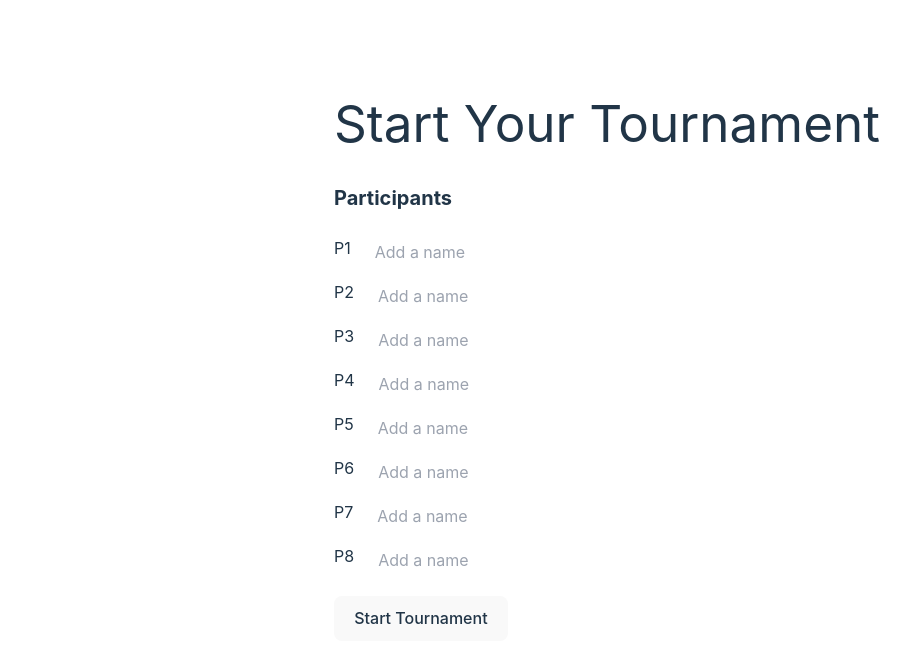
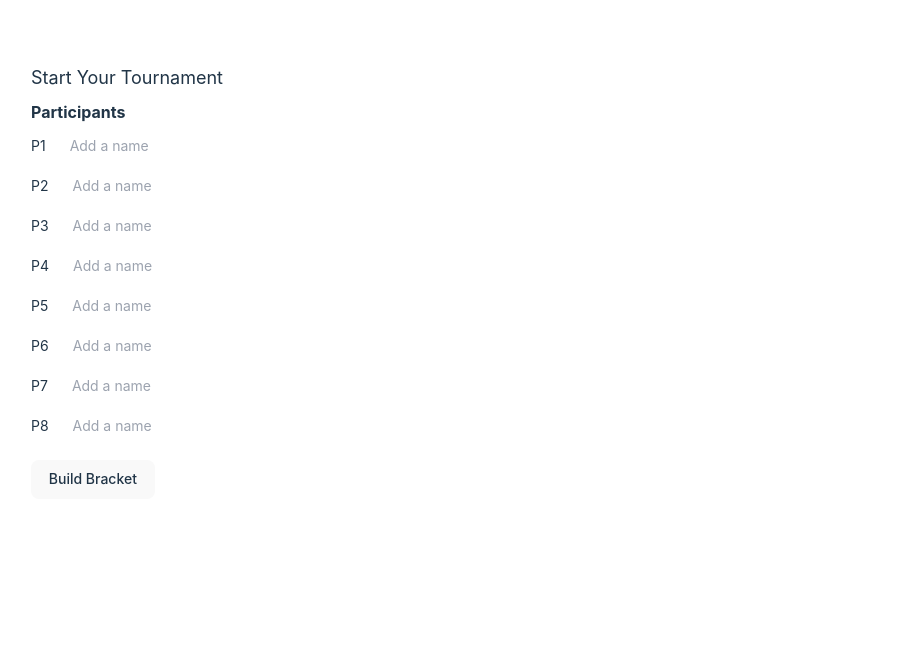
Before and after one commit to mattbanh/tournament-bracket, a React (Vite) app: page / in a window 1280 px wide. Shown: the top 662 px of the page, without its empty margins (33-943 px from the left). Built offline with nearby package versions, Linux system fonts and the light colour scheme.

Commit message:
adjusted styling added ability to view bracket live with form changes

```diff
--- a/src/App.jsx
+++ b/src/App.jsx
@@ -2,7 +2,7 @@
 // If you use uuid, during re-render it will create a new key, re-rendering any elements that contain the key
 
 import { useState } from "react";
-import "./App.css";
+// import "./App.css";
 import Bracket from "./components/Bracket/Bracket";
 
 function App() {
@@ -31,19 +31,22 @@ function App() {
   };
 
   return (
-    <section>
-      {!start && (
-        <section>
-          <h1 className="mb-8">Start Your Tournament</h1>
+    <main className="m-16">
+      <section className="mx-auto max-w-7xl ">
+        <section className="">
+          <h1 className="text-lg mb-2">Start Your Tournament</h1>
           <div className="text-left">
             <form className="mb-16" onSubmit={startTournament}>
-              <h2 className="text-xl font-bold mb-6">Participants</h2>
-              <div className="flex flex-col w-1/2 mb-2">
+              <h2 className="text-md font-bold mb-2">Participants</h2>
+              <div className="flex flex-col mb-2">
                 {players.map((player) => (
-                  <label className="mb-3 flex justify-between" key={player}>
+                  <label
+                    className="mb-3 text-sm w-[240px] flex justify-between items-center"
+                    key={player}
+                  >
                     {player}
                     <input
-                      className="mx-3 rounded-md py-1 px-3"
+                      className="mx-3 rounded-md py-1 px-3 text-sm"
                       placeholder="Add a name"
                       name={player}
                       onChange={handleInputChange}
@@ -52,13 +55,13 @@ function App() {
                   </label>
                 ))}
               </div>
-              <button>Start Tournament</button>
+              <button className="text-sm">Build Bracket</button>
             </form>
           </div>
         </section>
-      )}
-      {start && <Bracket players={values} />}
-    </section>
+        <Bracket players={values} start={start} />
+      </section>
+    </main>
   );
 }
 
--- a/src/components/Bracket/Bracket.jsx
+++ b/src/components/Bracket/Bracket.jsx
@@ -1,6 +1,4 @@
-// 6:30 1.5 hours
-
-function Bracket({ players }) {
+function Bracket({ players, start }) {
   console.log(players);
   const getPlayerKeys = (players) => {
     let playerKeys = [];
@@ -13,19 +11,6 @@ function Bracket({ players }) {
     return playerKeys;
   };
 
-  // let playerNumber = 7;
-  // let playerArr = [];
-  // let rounds = Math.ceil(Math.log(playerNumber) / Math.log(2));
-
-  // for (let i = 0; i < playerNumber; i++) {
-  //   playerArr.push(`P${i + 1}`);
-  // }
-  // let eightGroup = (rounds - 2) * 8;
-  // while (playerArr.length < eightGroup) {
-  //   playerArr.push("BYE");
-  // }
-
-  // console.log(playerArr);
   const createSeedIndArr = (rounds) => {
     const iteration = rounds - 1;
 
@@ -74,24 +59,22 @@ function Bracket({ players }) {
     return sortedPlayerArr;
   };
 
-  const createBracket = (players) => {
-    const playerKeys = getPlayerKeys(players);
-    const sortedPlayerKeys = sortPlayerKeys(playerKeys);
-    console.log("sPK", sortedPlayerKeys);
+  const createMatches = (sortedPlayerKeys) => {
+    if (sortedPlayerKeys[0]) {
       return sortedPlayerKeys.map((key, i) => {
         if (i % 2 === 0) {
           return (
-          <li key={(key, i)} className="relative mb-[100px]">
+            <li key={(key, i)} className="relative mb-[40px]">
               <div
                 className={
                   (i + 2) % 4 !== 0
-                  ? "p-2  bg-green-200 before:absolute before:border-t-2 before:w-full before:left-4 before:top-1/2 before:-z-10 after:absolute after:border-r-2 after:h-[100px] after:-right-4 after:top-1/2"
-                  : "p-2  bg-green-200 before:absolute before:border-t-2 before:w-full before:left-4 before:top-1/2 before:-z-10 after:absolute after:border-r-2 after:h-[100px] after:-right-4 after:bottom-1/2"
+                    ? "p-2  bg-green-200 before:absolute before:border-t-2 before:w-full before:left-4 before:top-1/2 before:-z-10 after:absolute after:border-r-2 after:h-[50px] after:-right-4 after:top-1/2"
+                    : "p-2  bg-green-200 before:absolute before:border-t-2 before:w-full before:left-4 before:top-1/2 before:-z-10 after:absolute after:border-r-2 after:h-[50px] after:-right-4 after:bottom-1/2"
                 }
               >
                 <div className="flex flex-col text-left">
-                <span className="text-black">{players[key]}</span>
-                <span className="text-black">
+                  <span className="text-black text-xs">{players[key]}</span>
+                  <span className="text-black text-xs">
                     {sortedPlayerKeys[i + 1] === "BYE"
                       ? sortedPlayerKeys[i + 1]
                       : players[sortedPlayerKeys[i + 1]]}
@@ -102,16 +85,27 @@ function Bracket({ players }) {
           );
         }
       });
+    } else {
+      return <span className="text-sm">Please add players</span>;
+    }
   };
 
+  const createBracket = (players) => {
+    const playerKeys = getPlayerKeys(players);
+    const sortedPlayerKeys = sortPlayerKeys(playerKeys);
+    const matches = createMatches(sortedPlayerKeys);
+    return matches;
+  };
+  if (start) {
     return (
-    <section>
-      <h1 className="mb-8">Tournament Bracket</h1>
+      <section className="w-1/2">
+        <h1 className="mb-2 text-lg">Tournament Bracket</h1>
         <div className="w-full">
-        <ul className="relative">{players && createBracket(players)}</ul>
+          <ul className="relative">{createBracket(players)}</ul>
         </div>
       </section>
     );
   }
+}
 
 export default Bracket;
--- a/src/index.css
+++ b/src/index.css
@@ -30,8 +30,9 @@ a:hover {
 
 body {
   margin: 0;
-  display: flex;
-  place-items: center;
+  /* display: flex; */
+  /* place-items: center; */
+  /* align-items: center; */
   min-width: 320px;
   min-height: 100vh;
 }
```
Lines whose indentation alone changed are shown as unchanged.
